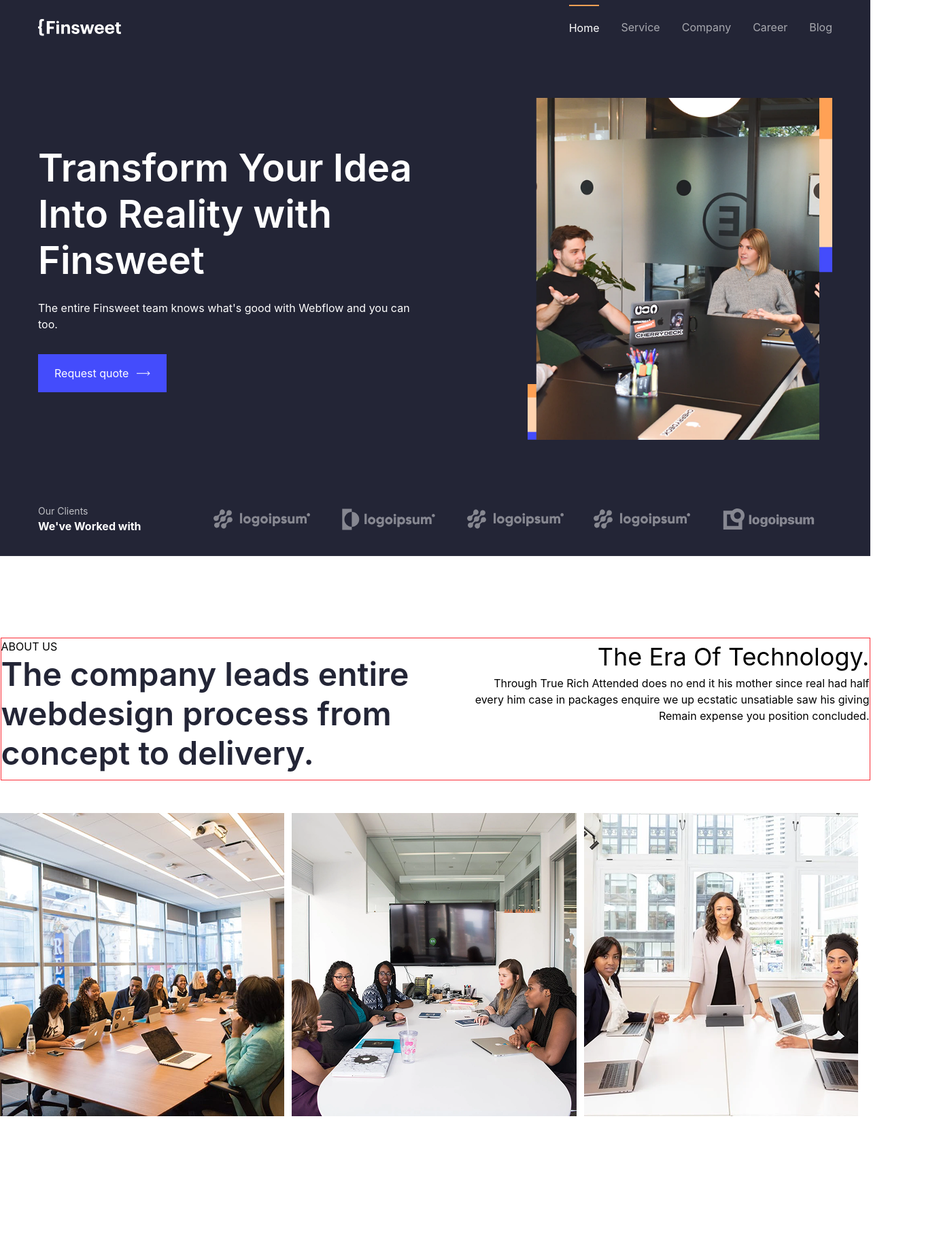
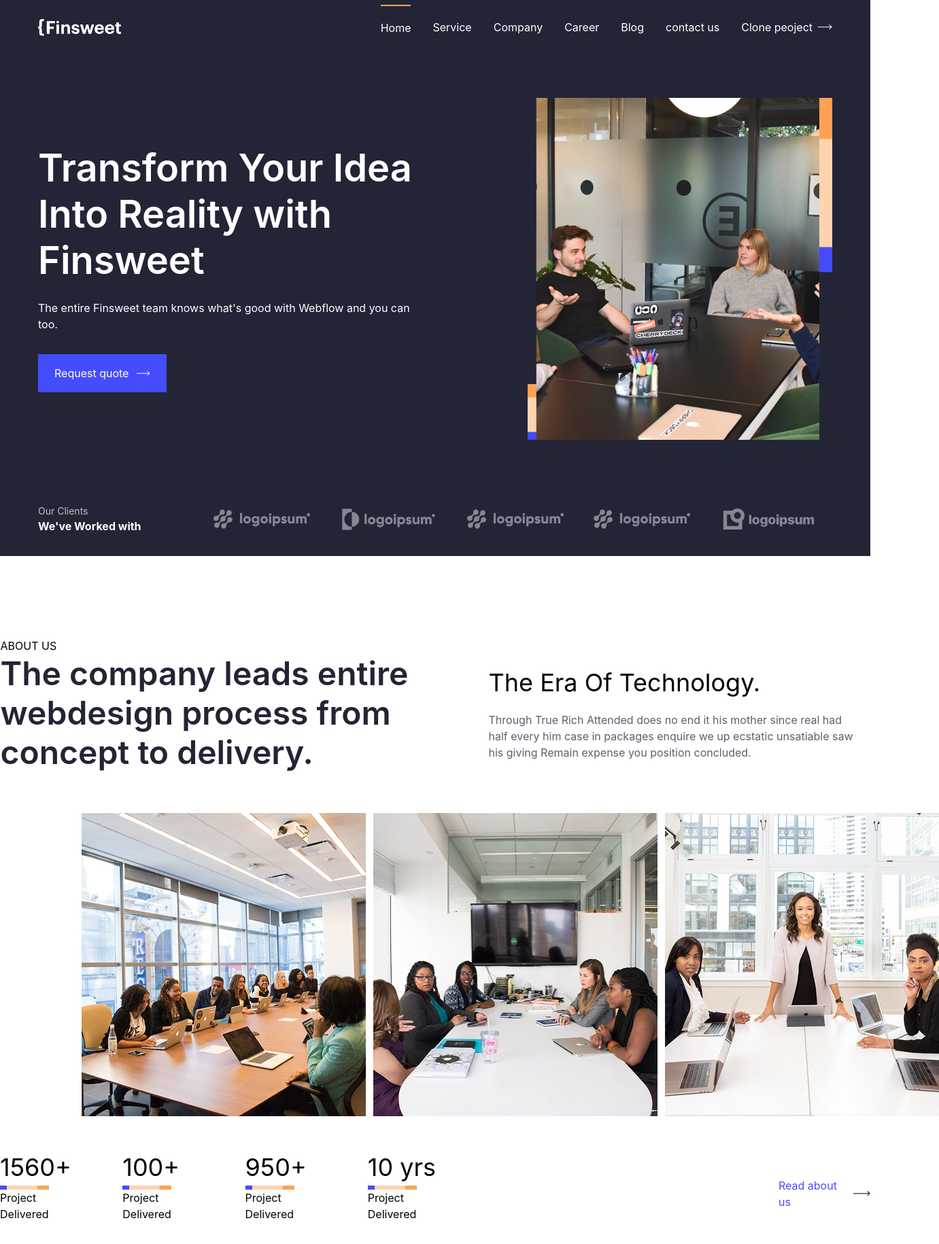
Before and after one commit to Behruz002-J/Finsweeet_project, a React (Vite) app in the folder vite-project/: page / in a window 1280 px wide. Shown: the top 1830 px of the page at 68% size, 1381 px wide, since content can reach past the window. Before the commit the page ends 1738 px from the top, so only its background shows below. Built offline with nearby package versions, Linux system fonts and the light colour scheme.

Commit message:
added new changes

```diff
--- a/vite-project/src/components/Main/main.jsx
+++ b/vite-project/src/components/Main/main.jsx
@@ -1,29 +1,64 @@
  import worker from '../../assets/images/worker-company.png'
  import worker2 from '../../assets/images/worker-company2.png'
  import worker3 from '../../assets/images/worker-company3.png'
-
+ import turn from "../../assets/icons/turn2.svg";
+ import percent from '../../assets/images/Shape.png'
  export default function Main() {
     return (
         <main className="pt-30 pb-24">
             <div className="container mx-auto">
-               <div className="w-[1279px] h-[210px] border border-red-500 mx-auto flex flex-row">
+               <div className="w-[1279px] h-[210px] mx-auto flex flex-row">
                <div className="lefts flex flex-col">
                   <h4 className="pre-heading">ABOUT US</h4>
                  <div className="text-left">
-                    <h1 className="text-[#232536] text-[48px] leading-[58px] font-semibold">The company leads entire webdesign process from concept to delivery.</h1>
+                    <h1 className="text-[#232536] text-[48px] leading-[58px] font-semibold">The company leads entire webdesign process from <br /> concept to delivery.</h1>
                  </div>
                </div>
-                 <div className="text-right">
-                    <h2 className='text-[36px] leading-13.5'>The Era Of Technology.</h2>
-                    <p className='text-[16px] leading-6 font-normal'>Through True Rich Attended does no end it his mother since real had  half every him case in packages enquire we up ecstatic unsatiable saw his giving Remain expense you position concluded. </p>
+                 <div className="mt-4 flex flex flex-col gap-[16px]">
+                    <h2 className='text-[36px] leading-13.5 mt-[23px] '>The Era Of Technology.</h2>
+                    <p className='text-[#5D5F6D] font-normal text-[16px] leading-6'>Through True Rich Attended does no end it his mother since real had <br /> half every him case in packages enquire we up ecstatic unsatiable  saw his giving Remain expense you position concluded. </p>
                  </div>
                </div>
-               <div className="worker-us flex flex-row gap-2.75 mx-auto mt-[48px]">
+               {/* //image list} */}
+               <div className="worker-us flex flex-row gap-2.75 mx-auto ml-[120px] mt-[48px]">
                 <img className='w-[418px] h-[446px]' src={worker} alt="worker" />
-                <img className='' src={worker2} alt="worker2" />
-                <img className='' src={worker3} alt="worker3" />
+                <img className='w-[418px] h-[446px]' src={worker2} alt="worker2" />
+                <img className='w-[418px] h-[446px]' src={worker3} alt="worker3" />
+               </div>
+               {/* mijozlar ko'rsatkich qismi */}
+               <div className="about-result flex flex-row justify-center">
+                 <div className="diagram flex flex-row gap-16.5 mt-[48px]">
+                   <div className="pr-del">
+                     <h1 className='text-[36px]'>1560+</h1>
+                    <img src={percent} alt="" />
+                    <span>Project Delivered</span>
+                  </div>
+                  <div className="profes">
+                         <h1 className='text-[36px]'>100+</h1>
+                   <img src={percent} alt="" />
+
+                    <span>Project Delivered</span>
+                  </div>
+                  <div className="happy">
+                         <h1 className='text-[36px]'>950+</h1>
+                    <img src={percent} alt="" />
+                    <span>Project Delivered</span>
+                  </div>
+                  <div className="experience">
+                         <h1 className='text-[36px]'>10 yrs</h1>
+                    <img src={percent} alt="" />
+                    <span>Project Delivered</span>
+                  </div>
+                 </div>
+                  <div className="read-us ml-122.5  mt-22.5 ">
+                     <a className='text-[#444CFC] flex flex-row gap-[14px]  hover:text-orange-500' href="">
+                        Read about us
+                       <img  src={turn} alt="" />
+                     </a>
+                  </div>
                </div>
             </div>
+
         </main>
     )
  }
--- a/vite-project/src/components/header/Header.jsx
+++ b/vite-project/src/components/header/Header.jsx
@@ -16,14 +16,20 @@ export default function Header() {
           {/* NAVBAR  bu yerdan boshladim*/}
           <nav className="flex justify-between items-center h-20">
             <img src={MainLogo} alt="logo" />
-
-            <ul className="flex gap-8 items-center">
-              <li className="border-t-2 border-[#FFA155] py-5">Home</li>
-              <li className="opacity-60 hover:opacity-100">Service</li>
-              <li className="opacity-60 hover:opacity-100">Company</li>
-              <li className="opacity-60 hover:opacity-100">Career</li>
-              <li className="opacity-60 hover:opacity-100">Blog</li>
+          <div className="flex items-center gap-8 ">
+             <ul className="flex flex-row items-center gap-8 ">
+              <li className="border-t-2  hover:text-orange-300 border-[#FFA155] py-5 cursor-pointer">Home</li>
+              <li className="opacity-60  hover:text-orange-300 opacity-100  cursor-pointer">Service</li>
+              <li className="opacity-60  hover:text-orange-300 opacity-100 cursor-pointer">Company</li>
+              <li className="opacity-60  hover:text-orange-300 opacity-100 cursor-pointer">Career</li>
+              <li className="opacity-60  hover:text-orange-300 opacity-100 cursor-pointer">Blog</li>
+              <li className="opacity-60  hover:text-orange-300 opacity-100 cursor-pointer">contact us</li>
             </ul>
+            <a href="" className="flex flex-row gap-2  hover:text-orange-300">
+              Clone peoject
+              <img src={turn} alt="" />
+              </a>
+          </div>
           </nav>
 
           {/* HERO  I started in here */}
```
Also changed, not shown: vite-project/src/assets/icons/turn2.svg (added), vite-project/src/assets/images/Shape.png (added).
